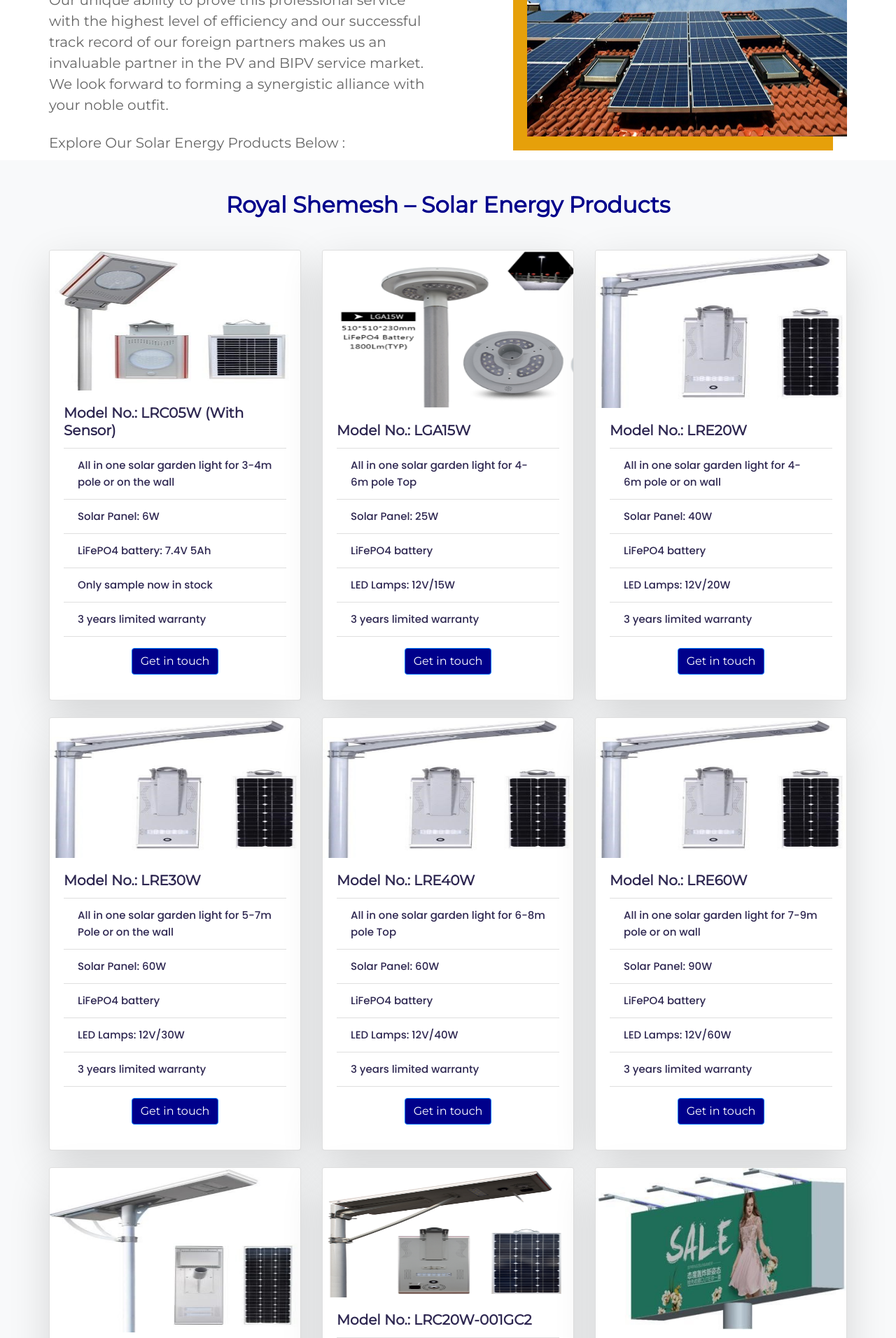
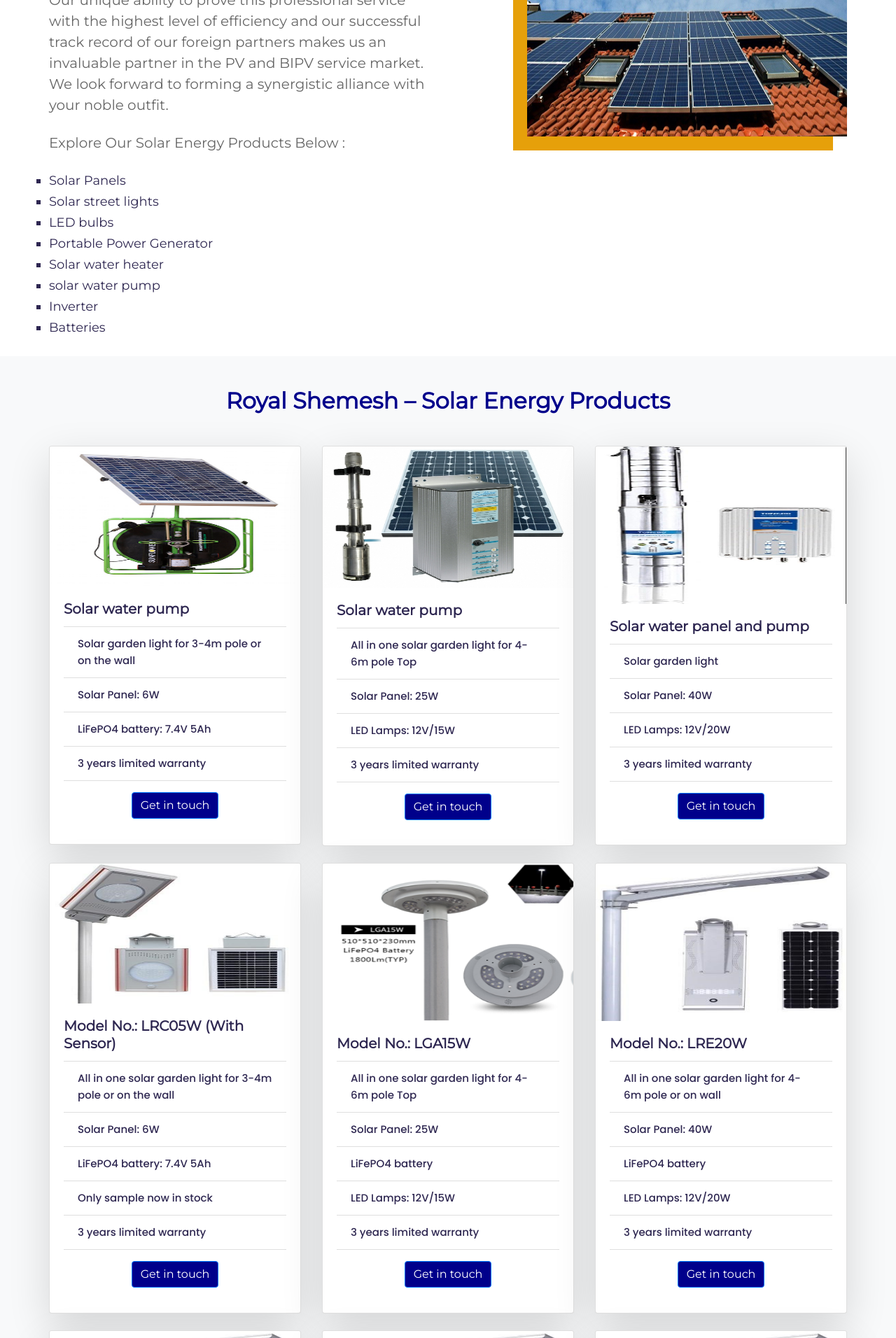
Before and after one commit to samuel355/royalshemesh, a WordPress theme: template renewable-energy-products.php in a window 1280 px wide. Shown: the part 663-2575 px from the top of the page at 70% size. Run offline with PHP 8.4 and a stand-in for WordPress, Linux system fonts and the light colour scheme; the site name, menu and one post (Sample post) are stand-ins, and other content is empty; some libraries are stand-ins or nearby versions.

Commit message:
new updates

```diff
--- a/renewable-energy-products.php
+++ b/renewable-energy-products.php
@@ -51,6 +51,8 @@
         body,h1,h2,h3,h4,h5,h6,p,a{font-family: Montserrat}
         p{font-size: 20px; line-height: 30px;}
         li>a{font-size: 17px}
+
+        ol>li{font-size: 18px; font-family: Montserrat; line-height: 30px}
 
         .gradient-background{
             background: rgb(2,0,36);
@@ -198,6 +200,17 @@
                             We look forward to forming a synergistic alliance with your noble outfit.
                         </p> <br>
                         <p class="wow rotateInDownLeft"> Explore Our Solar Energy Products Below : </p>
+                        <br>
+                <ol style="list-style: square">
+                    <li> Solar Panels</li>
+                    <li> Solar street lights</li>
+                    <li> LED bulbs</li>
+                    <li> Portable Power Generator</li>
+                    <li> Solar water heater</li>
+                    <li> solar water pump</li>
+                    <li> Inverter</li>
+                    <li> Batteries</li>
+                </ol>
                     </div>
                 </div>
                 <div  class="col-lg-5 offset-lg-1 col-md-6 col-12"><br> <br> <br>
@@ -212,7 +225,55 @@
         <div class="container">
             <div class="service-content">
                 <h2 class="wow rotateInDownLeft text-center" style="color: darkblue">Royal Shemesh – Solar Energy Products</h2>
+
             </div><br>
+            <div class="row">
+                <div class="col col-md-4 col-sm-6 mb-4">
+                    <div class="card wow fadeInUp custom-shadow">
+                        <img style="width: 100%; height: 200px" src="img/solar-products/solar-water-pump.jpg" class="card-img-top img-fluid" alt="...">
+                        <div class="card-body">
+                            <h5 class="card-title">Solar water pump </h5>
+                            <ul class="list-group list-group-flush">
+                                <li class="list-group-item">Solar garden light for 3-4m pole or on the wall </li>
+                                <li class="list-group-item">Solar Panel: 6W</li>
+                                <li class="list-group-item">LiFePO4 battery: 7.4V 5Ah</li>
+                                <li class="list-group-item">3 years limited warranty</li>
+                            </ul>
+                            <div class="text-center p-3"> <a href="contact.php" class="btn btn-primary" style="background-color: darkblue">Get in touch</a></div>
+                        </div>
+                    </div>
+                </div>
+                <div class="col col-md-4 col-sm-6 mb-4">
+                    <div class="card wow fadeInUp custom-shadow">
+                        <img style="width: 100%; height: 202px" src="img/solar-products/solar-water-pump1.jpg" class="card-img-top img-fluid" alt="...">
+                        <div class="card-body">
+                            <h5 class="card-title">Solar water pump </h5>
+                            <ul class="list-group list-group-flush">
+                                <li class="list-group-item">All in one solar garden light for 4-6m pole Top </li>
+                                <li class="list-group-item">Solar Panel: 25W</li>
+                                <li class="list-group-item">LED Lamps: 12V/15W</li>
+                                <li class="list-group-item">3 years limited warranty</li>
+                            </ul>
+                            <div class="text-center p-3"> <a href="contact.php" class="btn btn-primary" style="background-color: darkblue">Get in touch</a></div>
+                        </div>
+                    </div>
+                </div>
+                <div class="col col-md-4 col-sm-6 mb-4">
+                    <div class="card custom-shadow wow fadeInUp">
+                        <img style="width: 100%; height: 225px" src="img/solar-products/solar-water-panel.jpg" class="card-img-top img-fluid" alt="...">
+                        <div class="card-body">
+                            <h5 class="card-title">Solar water panel and pump</h5>
+                            <ul class="list-group list-group-flush">
+                                <li class="list-group-item">Solar garden light</li>
+                                <li class="list-group-item">Solar Panel: 40W</li>
+                                <li class="list-group-item">LED Lamps: 12V/20W</li>
+                                <li class="list-group-item">3 years limited warranty</li>
+                            </ul>
+                            <div class="text-center p-3"> <a href="contact.php" class="btn btn-primary" style="background-color: darkblue">Get in touch</a></div>
+                        </div>
+                    </div>
+                </div>
+            </div>
             <div class="row">
                 <div class="col col-md-4 col-sm-6 mb-4">
                     <div class="card wow fadeInUp custom-shadow">
```
Also changed, not shown: renewal-energy.php (+27 -1 lines), img/right-icon.png (added), img/solar-products/solar-water-panel.jpg (added), img/solar-products/solar-water-pump.jpg (added), img/solar-products/solar-water-pump1.jpg (added).
